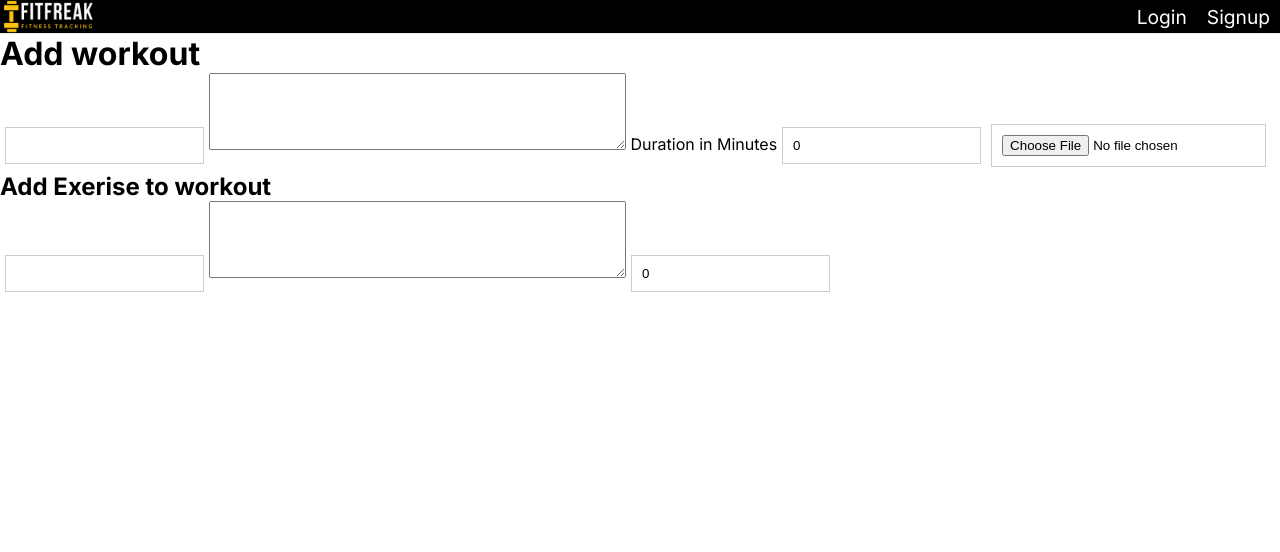
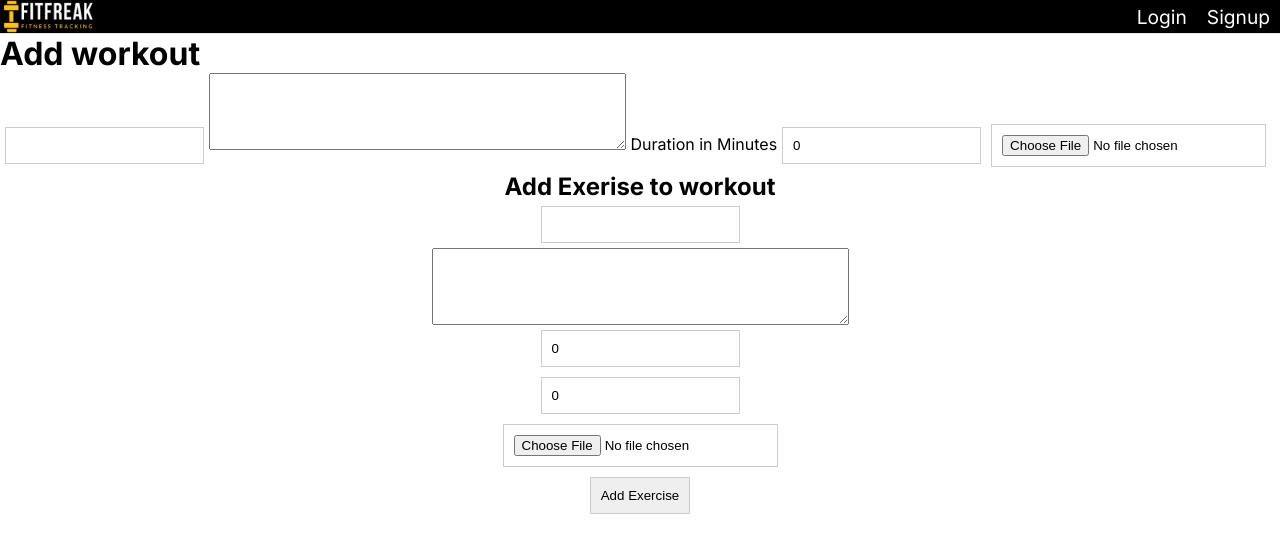
Before and after one commit to SachinthanaK/Project-Fitness-admin, a Next.js app: page /pages/addworkout in a window 1280 px wide. Shown: the top 552 px of the page. Built offline with nearby package versions, Linux system fonts and the light colour scheme; no server answers.

Commit message:
video 6 -22.30

```diff
--- a/src/app/pages/addworkout/page.tsx
+++ b/src/app/pages/addworkout/page.tsx
@@ -3,6 +3,7 @@
 import React from "react";
 import "./addworkout.css";
 import { toast } from "react-toastify";
+import { serialize } from "v8";
 
 interface Workout {
   name: string;
@@ -53,11 +54,40 @@ const page = () => {
     });
   };
 
-  const addExerciseToWorkout = () => {};
+  const addExerciseToWorkout = () => {
+    console.log(exercise);
+    if (
+      exercise.name == " " ||
+      exercise.description == " " ||
+      exercise.sets == 0 ||
+      exercise.reps == 0 ||
+      exercise.imageFile == null
+    ) {
+      toast.error("Please fill all the fields", {
+        position: "bottom-center",
+      });
+      return;
+    }
+    setWorkout({
+      ...workout,
+      exercises: [...workout.exercises, exercise],
+    });
+
+    // setExercise({
+    //   name: "",
+    //   description: "",
+    //   sets: 0,
+    //   reps: 0,
+    //   imageURL: "",
+    //   imageFile: null,
+    // });
+  };
   const deleteExerciseFromWorkout = (index: number) => {};
   const uploadImage = async (image: File) => {};
   const checkLogin = async () => {};
-  const saveWorkout = async () => {};
+  const saveWorkout = async () => {
+    console.log(workout);
+  };
 
   return (
     <div className="frompage">
@@ -102,7 +132,14 @@ const page = () => {
           })
         }
       />
-      <div>
+      <div
+        style={{
+          display: "flex",
+          flexDirection: "column",
+          alignItems: "center",
+          justifyContent: "center",
+        }}
+      >
         <h2 className="title"> Add Exerise to workout</h2>
         <input
           type="text"
@@ -132,6 +169,33 @@ const page = () => {
           value={exercise.sets}
           onChange={handleExerciseChange}
         />
+        <label htmlFor="reps"></label>
+        <input
+          type="number"
+          placeholder="Reps"
+          name="reps"
+          value={exercise.reps}
+          onChange={handleExerciseChange}
+        />
+        <input
+          type="file"
+          placeholder="exercise Image"
+          name="exerciseImage"
+          onChange={(e) => {
+            setExercise({
+              ...exercise,
+              imageFile: e.target.files![0],
+            });
+          }}
+        />
+
+        <button
+          onClick={(e) => {
+            addExerciseToWorkout(e);
+          }}
+        >
+          Add Exercise
+        </button>
       </div>
     </div>
   );
```
